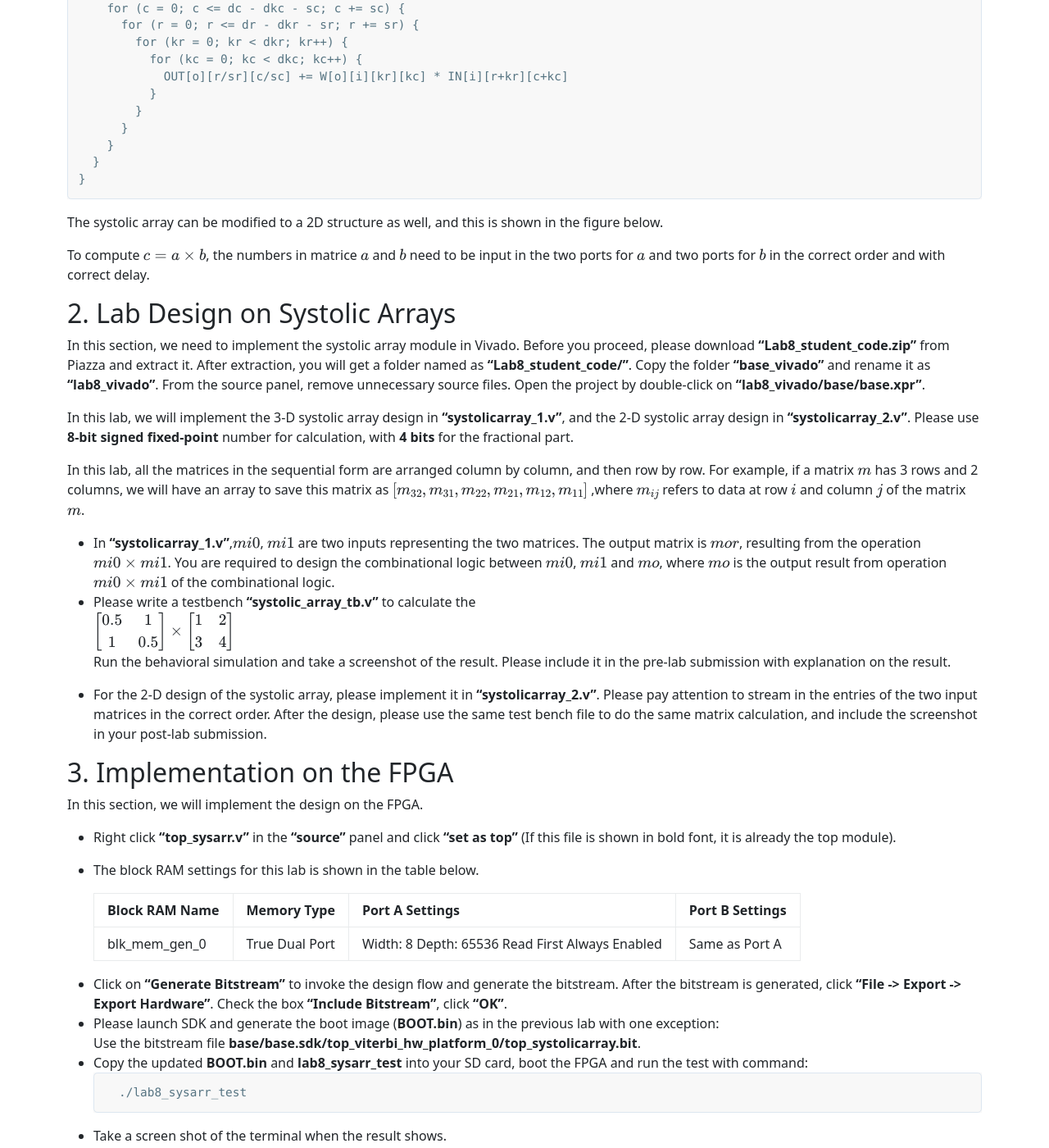
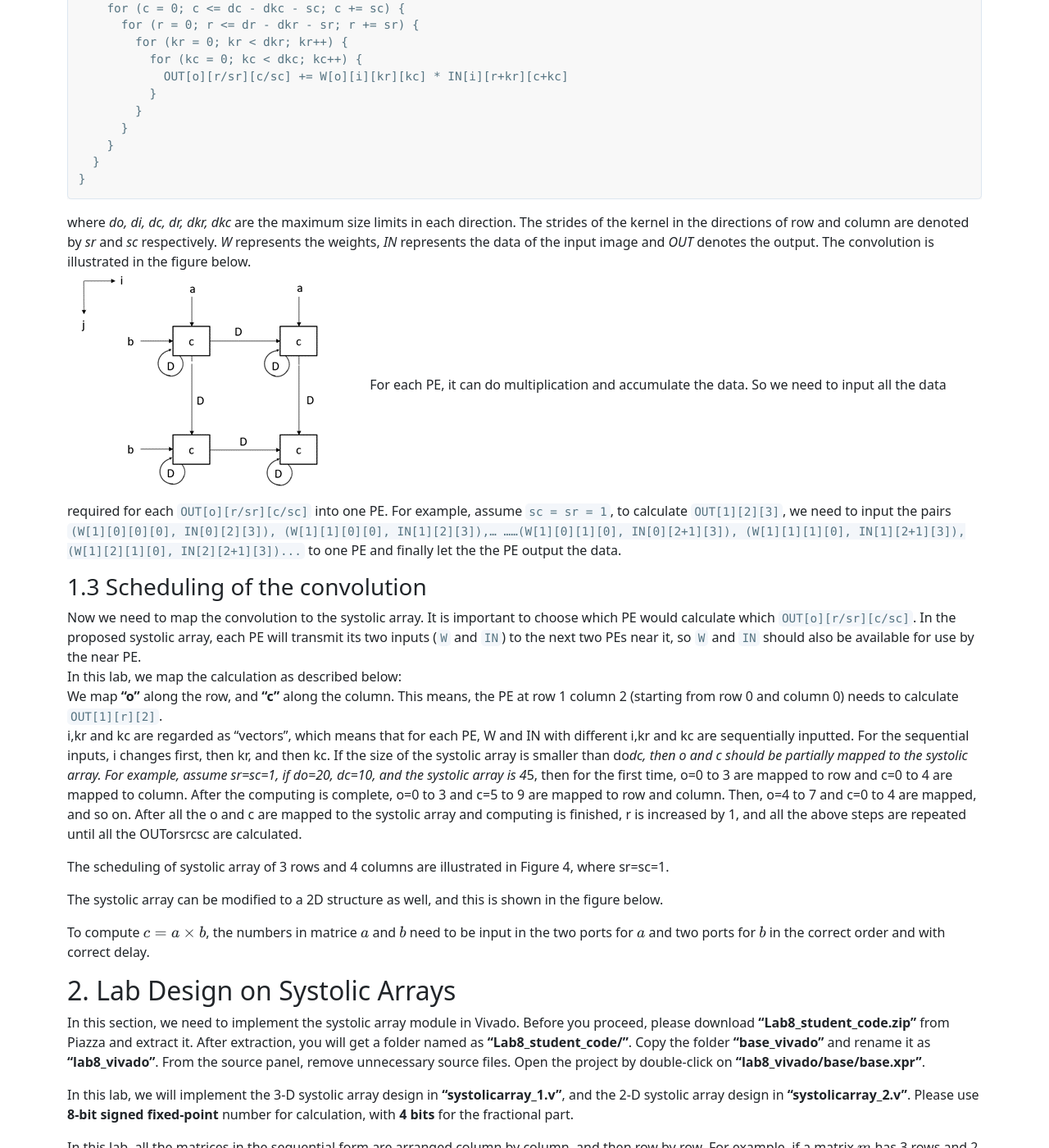
Before and after one commit to hailiangh/hailiangh.github.io, a Jekyll site: the page built from TA/ECEN689_Spring2022/lab9_manual.md, in a window 1280 px wide and 1400 px high, scrolled down 1344 px. Shown: the whole window at 82% size. Built offline with Jekyll 4.4.1, drawn with Linux system fonts in a browser that asks for light colours.

Commit message:
Update lab9_manual.md

````diff
--- a/TA/ECEN689_Spring2022/lab9_manual.md
+++ b/TA/ECEN689_Spring2022/lab9_manual.md
@@ -31,6 +31,32 @@ for (o = 0; o < do; o++) {
   }
 }
 ```
+where *do, di, dc, dr, dkr, dkc* are the maximum size limits in each direction. The strides of the kernel in the directions of row and column are denoted by *sr* and *sc* respectively. *W* represents the weights, *IN* represents the data of the input image and *OUT* denotes the output. The convolution is illustrated in the figure below.
+![fig3](./pics/lab8_manual_SystolicArray_2D.png)
+For each PE, it can do multiplication and accumulate the data. So we need to input all the data required for each `OUT[o][r/sr][c/sc]` into one PE. For example, assume `sc = sr = 1`, to calculate `OUT[1][2][3]`, we need to input the pairs `(W[1][0][0][0], IN[0][2][3]), (W[1][1][0][0], IN[1][2][3]),… ……(W[1][0][1][0], IN[0][2+1][3]), (W[1][1][1][0], IN[1][2+1][3]), (W[1][2][1][0], IN[2][2+1][3])...` to one PE and finally let the the PE output the data.
+
+### 1.3 Scheduling of the convolution
+Now we need to map the convolution to the systolic array. It is important to choose which PE would calculate which `OUT[o][r/sr][c/sc]`. In the proposed systolic array, each PE will transmit its two inputs (`W` and `IN`) to the next two PEs near it, so `W` and `IN` should also be available for use by the near PE.
+In this lab, we map the calculation as described below:
+We map **“o”** along the row, and **“c”** along the column. This means, the PE at row 1 column 2 (starting from row 0 and column 0) needs to calculate `OUT[1][r][2]`.
+i,kr and kc are regarded as “vectors”, which means that for each PE, W and IN with different i,kr and kc are sequentially inputted. For the sequential inputs, i changes first, then kr, and then kc.
+If the size of the systolic array is smaller than do*dc, then o and c should be partially mapped to the systolic array. For example, assume sr=sc=1, if do=20, dc=10, and the systolic array is 4*5, then for the first time, o=0 to 3 are mapped to row and c=0 to 4 are mapped to column. After the computing is complete, o=0 to 3 and c=5 to 9 are mapped to row and column. Then, o=4 to 7 and c=0 to 4 are mapped, and so on.
+After all the o and c are mapped to the systolic array and computing is finished, r is increased by 1, and all the above steps are repeated until all the OUTorsrcsc are calculated.
+
+The scheduling of systolic array of 3 rows and 4 columns are illustrated in Figure 4, where sr=sc=1.
+
+
+
+
+
+
+
+
+
+
+
+
+
 
 The systolic array can be modified to a 2D structure as well, and this is shown in the figure below.
 
````
